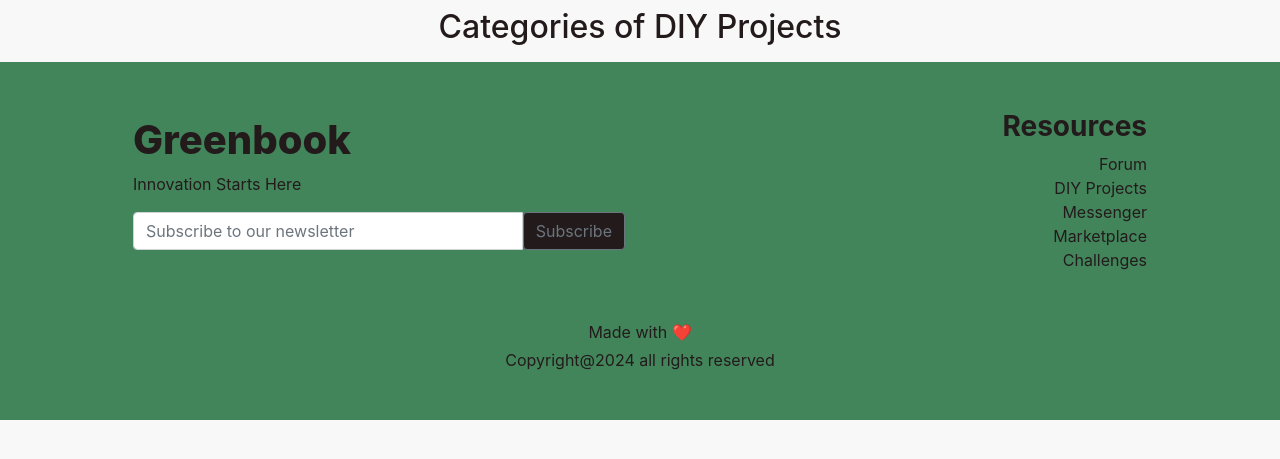
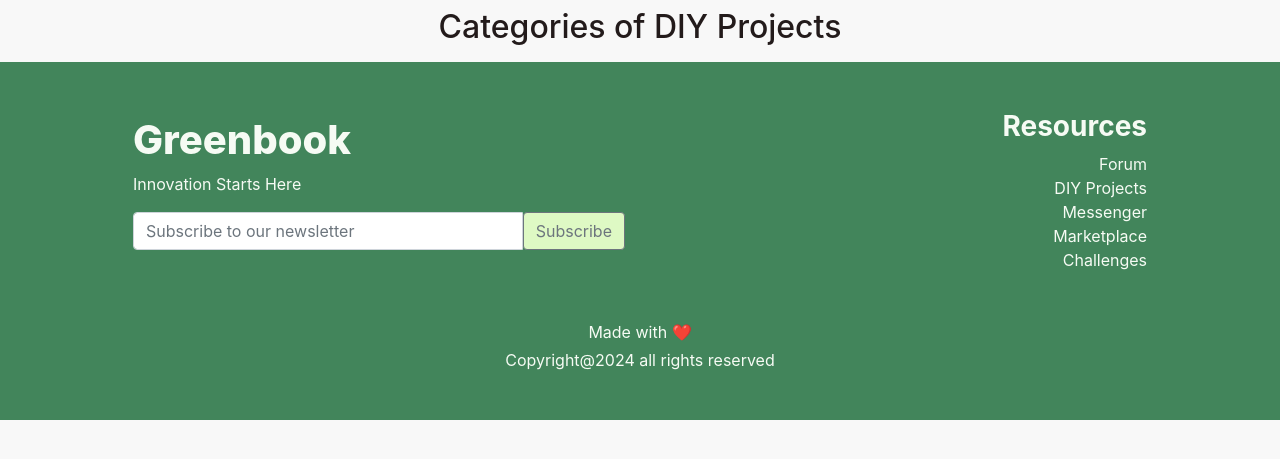
Before and after one commit to deonlobo/green_book_site, a Django app: page /diyprojects/categories in a window 1280 px wide. Shown: the part 76-535 px from the top of the page. Run offline with Django 5.2, Linux system fonts and the light colour scheme; data that the repository does not hold is empty; parts of the project's set-up code (start-up, migrations or seed data) failed here and were passed over; some libraries are stand-ins or nearby versions.

Commit message:
bug fixes

```diff
--- a/green_book_app/templates/green_book_app/footer.html
+++ b/green_book_app/templates/green_book_app/footer.html
@@ -11,26 +11,26 @@
     <div class="container">
         <div class="row p-5">
             <div class="col-6 d-flex flex-column justify-content-center w-100">
-                <h1 style="font-weight: 800;">Greenbook</h1>
-                <p>Innovation Starts Here</p>
+                <h1 style="font-weight: 800; color: #F6FBF4;">Greenbook</h1>
+                <p style="color: #F6FBF4;">Innovation Starts Here</p>
                 <span class="position-relative">
                     <div class="input-group mb-3">
                         <input type="text" class="form-control" placeholder="Subscribe to our newsletter"
                             aria-label="Recipient's username" aria-describedby="button-addon2">
-                        <button class="btn btn-outline-secondary" style="background-color: #231B1B;" type="button" id="button-addon2">Subscribe</button>
+                        <button class="btn btn-outline-secondary" style="background-color: #DEF9C4;" type="button" id="button-addon2">Subscribe</button>
                     </div>
                 </span>
             </div>
             <div class="col-6 d-flex flex-column justify-content-center align-items-end">
-                <h3 style="color: #231B1B; text-align: end;"><b>Resources</b></h3>
-                <a href="" style="color: #231B1B; width: fit-content;">Forum</a>
-                <a href="" style="color: #231B1B; width: fit-content;">DIY Projects</a>
-                <a href="" style="color: #231B1B; width: fit-content;">Messenger</a>
-                <a href="" style="color: #231B1B; width: fit-content;">Marketplace</a>
-                <a href="" style="color: #231B1B; width: fit-content;">Challenges</a>
+                <h3 style="color: #F6FBF4; text-align: end;"><b style="color: #F6FBF4;">Resources</b></h3>
+                <a href="" style="color: #F6FBF4; width: fit-content;">Forum</a>
+                <a href="" style="color: #F6FBF4; width: fit-content;">DIY Projects</a>
+                <a href="" style="color: #F6FBF4; width: fit-content;">Messenger</a>
+                <a href="" style="color: #F6FBF4; width: fit-content;">Marketplace</a>
+                <a href="" style="color: #F6FBF4; width: fit-content;">Challenges</a>
             </div>
-            <div class="w-100 mt-5" style="text-align: center;">Made with ❤️</div>
-            <div class="w-100 mt-1" style="text-align: center;">Copyright@2024 all rights reserved</div>
+            <div class="w-100 mt-5" style="text-align: center; color: #F6FBF4;">Made with ❤️</div>
+            <div class="w-100 mt-1" style="text-align: center; color: #F6FBF4;">Copyright@2024 all rights reserved</div>
 
         </div>
     </div>
```
Also changed, not shown: green_book_messenger/models.py (+0 -10 lines), green_book_messenger/views.py (+45 -6 lines).
